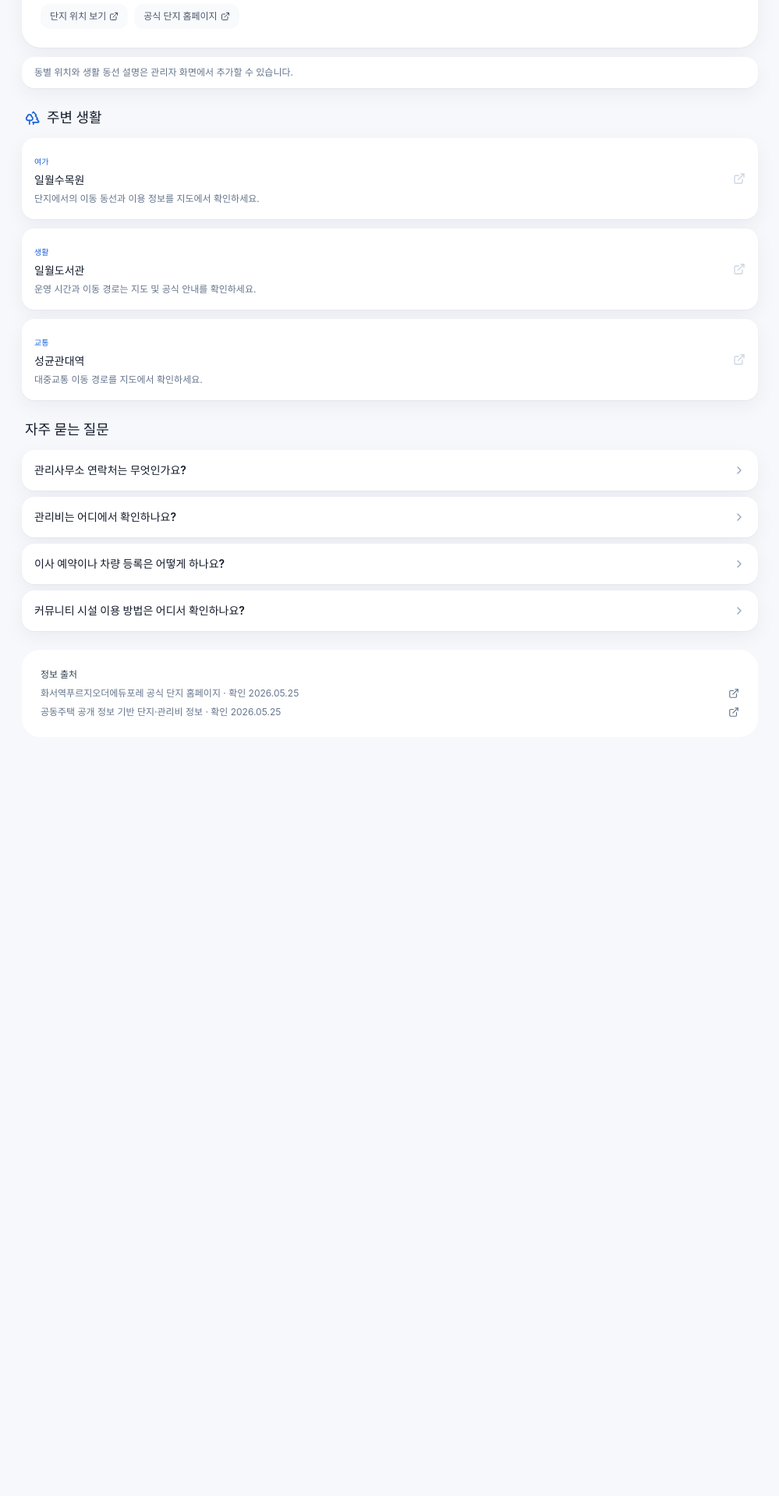
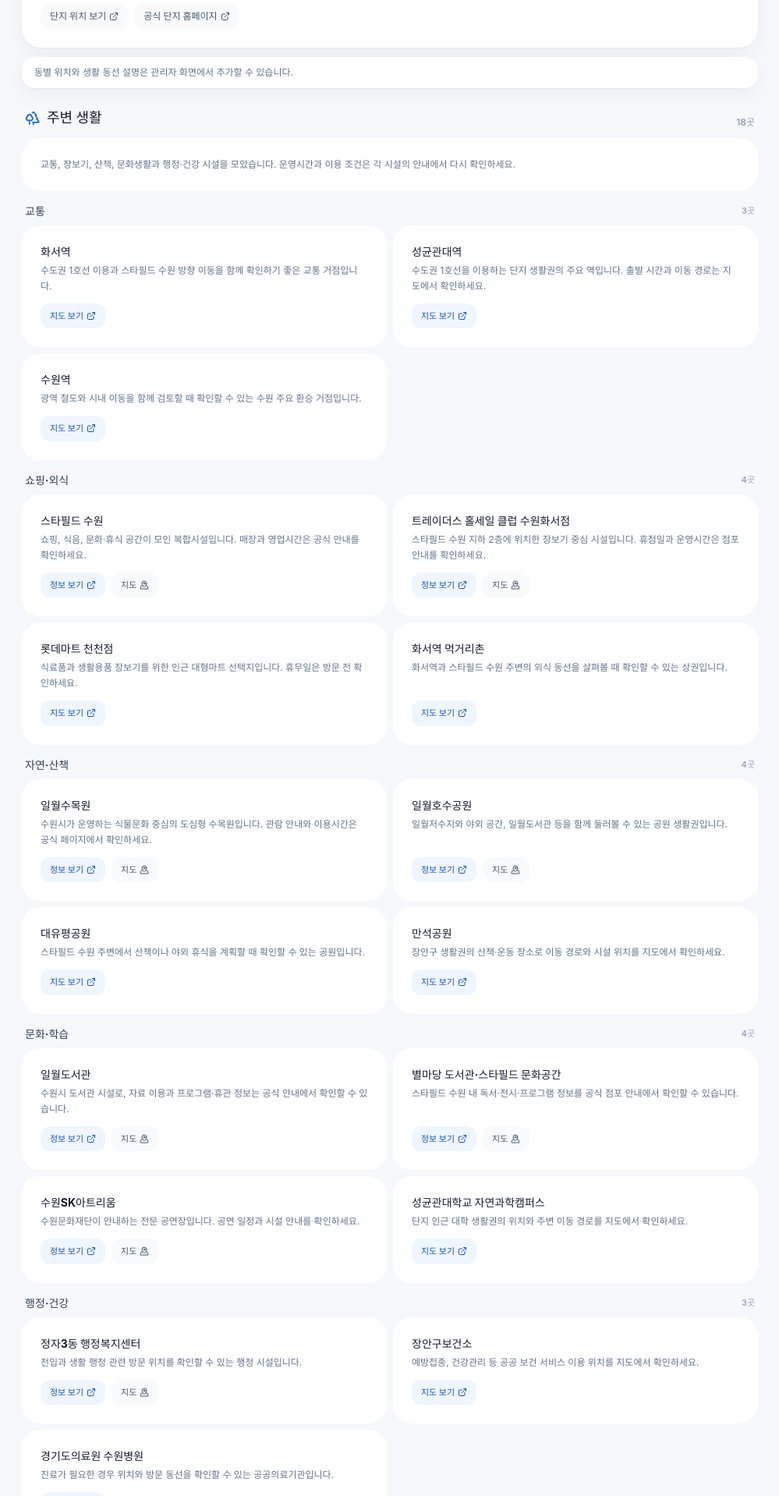
Before and after one commit to impaztt/apt, a React (Vite) app: page /guide in a window 1280 px wide. Shown: the part 2080-3998 px from the top of the page at 78% size, without its empty margins (268-1267 px from the left). Before the commit the page ends 3065 px from the top, so only its background shows below. Built offline with nearby package versions, Linux system fonts and the light colour scheme.

Commit message:
Expand nearby living guide content

```diff
--- a/src/data/guides/hwaseo-prugio-edu.json
+++ b/src/data/guides/hwaseo-prugio-edu.json
@@ -153,22 +153,120 @@
   "building_notes": [],
   "nearby_places": [
     {
-      "name": "일월수목원",
-      "category": "여가",
-      "description": "단지에서의 이동 동선과 이용 정보를 지도에서 확인하세요.",
-      "url": "https://map.kakao.com/link/search/%EC%9D%BC%EC%9B%94%EC%88%98%EB%AA%A9%EC%9B%90"
-    },
-    {
-      "name": "일월도서관",
-      "category": "생활",
-      "description": "운영 시간과 이동 경로는 지도 및 공식 안내를 확인하세요.",
-      "url": "https://map.kakao.com/link/search/%EC%9D%BC%EC%9B%94%EB%8F%84%EC%84%9C%EA%B4%80"
+      "name": "화서역",
+      "category": "교통",
+      "description": "수도권 1호선 이용과 스타필드 수원 방향 이동을 함께 확인하기 좋은 교통 거점입니다.",
+      "url": "https://map.kakao.com/link/search/화서역"
     },
     {
       "name": "성균관대역",
       "category": "교통",
-      "description": "대중교통 이동 경로를 지도에서 확인하세요.",
-      "url": "https://map.kakao.com/link/search/%EC%84%B1%EA%B7%A0%EA%B4%80%EB%8C%80%EC%97%AD"
+      "description": "수도권 1호선을 이용하는 단지 생활권의 주요 역입니다. 출발 시간과 이동 경로는 지도에서 확인하세요.",
+      "url": "https://map.kakao.com/link/search/성균관대역"
+    },
+    {
+      "name": "수원역",
+      "category": "교통",
+      "description": "광역 철도와 시내 이동을 함께 검토할 때 확인할 수 있는 수원 주요 환승 거점입니다.",
+      "url": "https://map.kakao.com/link/search/수원역"
+    },
+    {
+      "name": "스타필드 수원",
+      "category": "쇼핑·외식",
+      "description": "쇼핑, 식음, 문화·휴식 공간이 모인 복합시설입니다. 매장과 영업시간은 공식 안내를 확인하세요.",
+      "url": "https://www.starfield.co.kr/suwon",
+      "map_url": "https://map.kakao.com/link/search/스타필드 수원"
+    },
+    {
+      "name": "트레이더스 홀세일 클럽 수원화서점",
+      "category": "쇼핑·외식",
+      "description": "스타필드 수원 지하 2층에 위치한 장보기 중심 시설입니다. 휴점일과 운영시간은 점포 안내를 확인하세요.",
+      "url": "https://eapp.emart.com/brandbranch/view.do?id=2022&trcknCode=traders_brandbranch",
+      "map_url": "https://map.kakao.com/link/search/트레이더스 홀세일 클럽 수원화서점"
+    },
+    {
+      "name": "롯데마트 천천점",
+      "category": "쇼핑·외식",
+      "description": "식료품과 생활용품 장보기를 위한 인근 대형마트 선택지입니다. 휴무일은 방문 전 확인하세요.",
+      "url": "https://map.kakao.com/link/search/롯데마트 천천점"
+    },
+    {
+      "name": "화서역 먹거리촌",
+      "category": "쇼핑·외식",
+      "description": "화서역과 스타필드 수원 주변의 외식 동선을 살펴볼 때 확인할 수 있는 상권입니다.",
+      "url": "https://map.kakao.com/link/search/화서역 먹거리촌"
+    },
+    {
+      "name": "일월수목원",
+      "category": "자연·산책",
+      "description": "수원시가 운영하는 식물문화 중심의 도심형 수목원입니다. 관람 안내와 이용시간은 공식 페이지에서 확인하세요.",
+      "url": "https://www.suwon.go.kr/sw-www/sw-visitsuwon/sw-visitsuwon-01/sw-visitsuwon-01-06/sw-visitsuwon-01-06-01.jsp",
+      "map_url": "https://map.kakao.com/link/search/일월수목원"
+    },
+    {
+      "name": "일월호수공원",
+      "category": "자연·산책",
+      "description": "일월저수지와 야외 공간, 일월도서관 등을 함께 둘러볼 수 있는 공원 생활권입니다.",
+      "url": "https://www.suwon.go.kr/sw-www/sw-iwarbor/sw-iwarbor-02/sw-iwarbor-02-05.jsp",
+      "map_url": "https://map.kakao.com/link/search/일월호수공원"
+    },
+    {
+      "name": "대유평공원",
+      "category": "자연·산책",
+      "description": "스타필드 수원 주변에서 산책이나 야외 휴식을 계획할 때 확인할 수 있는 공원입니다.",
+      "url": "https://map.kakao.com/link/search/대유평공원"
+    },
+    {
+      "name": "만석공원",
+      "category": "자연·산책",
+      "description": "장안구 생활권의 산책·운동 장소로 이동 경로와 시설 위치를 지도에서 확인하세요.",
+      "url": "https://map.kakao.com/link/search/만석공원 수원"
+    },
+    {
+      "name": "일월도서관",
+      "category": "문화·학습",
+      "description": "수원시 도서관 시설로, 자료 이용과 프로그램·휴관 정보는 공식 안내에서 확인할 수 있습니다.",
+      "url": "https://www.suwonlib.go.kr/iw/html/06_info/info05.asp",
+      "map_url": "https://map.kakao.com/link/search/일월도서관"
+    },
+    {
+      "name": "별마당 도서관·스타필드 문화공간",
+      "category": "문화·학습",
+      "description": "스타필드 수원 내 독서·전시·프로그램 정보를 공식 점포 안내에서 확인할 수 있습니다.",
+      "url": "https://www.starfield.co.kr/suwon",
+      "map_url": "https://map.kakao.com/link/search/스타필드 수원 별마당도서관"
+    },
+    {
+      "name": "수원SK아트리움",
+      "category": "문화·학습",
+      "description": "수원문화재단이 안내하는 전문 공연장입니다. 공연 일정과 시설 안내를 확인하세요.",
+      "url": "https://www.swcf.or.kr/?p=18",
+      "map_url": "https://map.kakao.com/link/search/수원SK아트리움"
+    },
+    {
+      "name": "성균관대학교 자연과학캠퍼스",
+      "category": "문화·학습",
+      "description": "단지 인근 대학 생활권의 위치와 주변 이동 경로를 지도에서 확인하세요.",
+      "url": "https://map.kakao.com/link/search/성균관대학교 자연과학캠퍼스"
+    },
+    {
+      "name": "정자3동 행정복지센터",
+      "category": "행정·건강",
+      "description": "전입과 생활 행정 관련 방문 위치를 확인할 수 있는 행정 시설입니다.",
+      "url": "https://www.suwon.go.kr/web/reserv/faci/view.do?seqNo=150",
+      "map_url": "https://map.kakao.com/link/search/정자3동 행정복지센터"
+    },
+    {
+      "name": "장안구보건소",
+      "category": "행정·건강",
+      "description": "예방접종, 건강관리 등 공공 보건 서비스 이용 위치를 지도에서 확인하세요.",
+      "url": "https://map.kakao.com/link/search/장안구보건소"
+    },
+    {
+      "name": "경기도의료원 수원병원",
+      "category": "행정·건강",
+      "description": "진료가 필요한 경우 위치와 방문 동선을 확인할 수 있는 공공의료기관입니다.",
+      "url": "https://map.kakao.com/link/search/경기도의료원 수원병원"
     }
   ],
   "faqs": [
@@ -199,6 +297,26 @@
       "label": "공동주택 공개 정보 기반 단지·관리비 정보",
       "url": "https://www.aptdamoa.com/apt/A44033010/contents.html",
       "checked_at": "2026-05-25"
+    },
+    {
+      "label": "스타필드 수원 공식 점포·오시는 길 안내",
+      "url": "https://www.starfield.co.kr/suwon",
+      "checked_at": "2026-05-25"
+    },
+    {
+      "label": "수원관광 일월수목원·일월호수공원 안내",
+      "url": "https://www.suwon.go.kr/sw-www/sw-visitsuwon/sw-visitsuwon-01/sw-visitsuwon-01-06/sw-visitsuwon-01-06-01.jsp",
+      "checked_at": "2026-05-25"
+    },
+    {
+      "label": "수원시도서관 일월도서관 안내",
+      "url": "https://www.suwonlib.go.kr/iw/html/06_info/info05.asp",
+      "checked_at": "2026-05-25"
+    },
+    {
+      "label": "수원문화재단 수원SK아트리움 안내",
+      "url": "https://www.swcf.or.kr/?p=18",
+      "checked_at": "2026-05-25"
     }
   ]
 }
--- a/src/features/guides/data.ts
+++ b/src/features/guides/data.ts
@@ -60,6 +60,7 @@ export function parseComplexGuide(raw: unknown, label = '우리 단지 가이드
   (source.nearby_places as unknown[]).forEach((value, index) => {
     const item = recordValue(value, `${label} 주변 생활 ${index + 1}`);
     ['name', 'category', 'description', 'url'].forEach((field) => requiredText(item[field], field, `${label} 주변 생활 ${index + 1}`));
+    if (item.map_url !== undefined) requiredText(item.map_url, 'map_url', `${label} 주변 생활 ${index + 1}`);
   });
   (source.faqs as unknown[]).forEach((value, index) => {
     const item = recordValue(value, `${label} FAQ ${index + 1}`);
--- a/src/features/guides/types.ts
+++ b/src/features/guides/types.ts
@@ -54,6 +54,7 @@ export interface GuideNearbyPlace {
   category: string;
   description: string;
   url: string;
+  map_url?: string;
 }
 
 export interface GuideFaq {
--- a/src/pages/ComplexGuidePage.tsx
+++ b/src/pages/ComplexGuidePage.tsx
@@ -24,6 +24,14 @@ export function ComplexGuidePage() {
   }
   const guide = guides.find((item) => item.complex_id === GUIDE_COMPLEX_ID) ?? guides[0];
   if (!guide) return <EmptyState title="우리 단지 가이드가 없습니다" description="관리 화면에서 가이드 JSON을 등록해 주세요." />;
+  const nearbyGroups = Array.from(
+    guide.nearby_places.reduce((groups, place) => {
+      const items = groups.get(place.category) ?? [];
+      items.push(place);
+      groups.set(place.category, items);
+      return groups;
+    }, new Map<string, typeof guide.nearby_places>()),
+  );
 
   return (
     <div className="space-y-4 sm:space-y-6">
@@ -187,19 +195,45 @@ export function ComplexGuidePage() {
       </section>
 
       <section id="nearby" className="scroll-mt-36 space-y-3">
-        <div className="flex items-center gap-2 px-1">
-          <Trees className="h-5 w-5 text-brand-600" />
-          <h2 className="text-lg font-bold">주변 생활</h2>
+        <div className="flex items-end justify-between gap-2 px-1">
+          <div className="flex items-center gap-2">
+            <Trees className="h-5 w-5 text-brand-600" />
+            <h2 className="text-lg font-bold">주변 생활</h2>
+          </div>
+          <p className="text-xs font-semibold text-slate-400">{guide.nearby_places.length}곳</p>
         </div>
-        {guide.nearby_places.map((place) => (
-          <a key={place.name} href={place.url} target="_blank" rel="noreferrer" className="flex items-center justify-between gap-3 rounded-2xl bg-white p-4 shadow-card">
-            <span>
-              <span className="text-[10px] font-bold text-brand-600">{place.category}</span>
-              <strong className="mt-1 block text-sm">{place.name}</strong>
-              <span className="mt-1 block text-xs leading-5 text-slate-500">{place.description}</span>
-            </span>
-            <ExternalLink className="h-4 w-4 shrink-0 text-slate-300" />
-          </a>
+        <Card className="p-4 shadow-none">
+          <p className="text-xs leading-5 text-slate-500">
+            교통, 장보기, 산책, 문화생활과 행정·건강 시설을 모았습니다. 운영시간과 이용 조건은 각 시설의 안내에서 다시 확인하세요.
+          </p>
+        </Card>
+        {nearbyGroups.map(([category, places]) => (
+          <div key={category} className="space-y-2">
+            <div className="flex items-center justify-between px-1 pt-1">
+              <h3 className="text-sm font-bold text-slate-700">{category}</h3>
+              <span className="text-[11px] font-semibold text-slate-400">{places.length}곳</span>
+            </div>
+            <div className="grid gap-2 sm:grid-cols-2">
+              {places.map((place) => (
+                <Card key={place.name} className="flex flex-col justify-between p-4 shadow-none">
+                  <div>
+                    <strong className="block text-sm">{place.name}</strong>
+                    <p className="mt-1 text-xs leading-5 text-slate-500">{place.description}</p>
+                  </div>
+                  <div className="mt-3 flex gap-2">
+                    <a href={place.url} target="_blank" rel="noreferrer" className="inline-flex items-center gap-1 rounded-xl bg-brand-50 px-3 py-2 text-[11px] font-bold text-brand-700">
+                      {place.map_url ? '정보 보기' : '지도 보기'}<ExternalLink className="h-3 w-3" />
+                    </a>
+                    {place.map_url && (
+                      <a href={place.map_url} target="_blank" rel="noreferrer" className="inline-flex items-center gap-1 rounded-xl bg-slate-50 px-3 py-2 text-[11px] font-bold text-slate-600">
+                        지도<MapPinned className="h-3 w-3" />
+                      </a>
+                    )}
+                  </div>
+                </Card>
+              ))}
+            </div>
+          </div>
         ))}
       </section>
 
--- a/src/pages/GuideEditorPage.tsx
+++ b/src/pages/GuideEditorPage.tsx
@@ -87,6 +87,7 @@ export function GuideEditorPage() {
           <p>`site_map.image_url`에 배치도 이미지의 공개 URL을 넣으면 가이드 화면에 표시됩니다.</p>
           <p>`building_notes`에 동별 제목, 설명, 태그를 추가하면 동별 안내 카드가 생성됩니다.</p>
           <p>`facilities`, `nearby_places`, `faqs`는 배열 항목을 추가하거나 수정할 수 있습니다.</p>
+          <p>`nearby_places`에 `map_url`을 추가하면 공식 정보 링크와 지도 링크를 나누어 표시합니다.</p>
           <p>공동현관 비밀번호나 입주민 개인정보 등 보안 정보는 입력하지 마세요.</p>
         </div>
       </Card>
```
Also changed, not shown: 1 other file (tests, documents, lock files or other folders).
